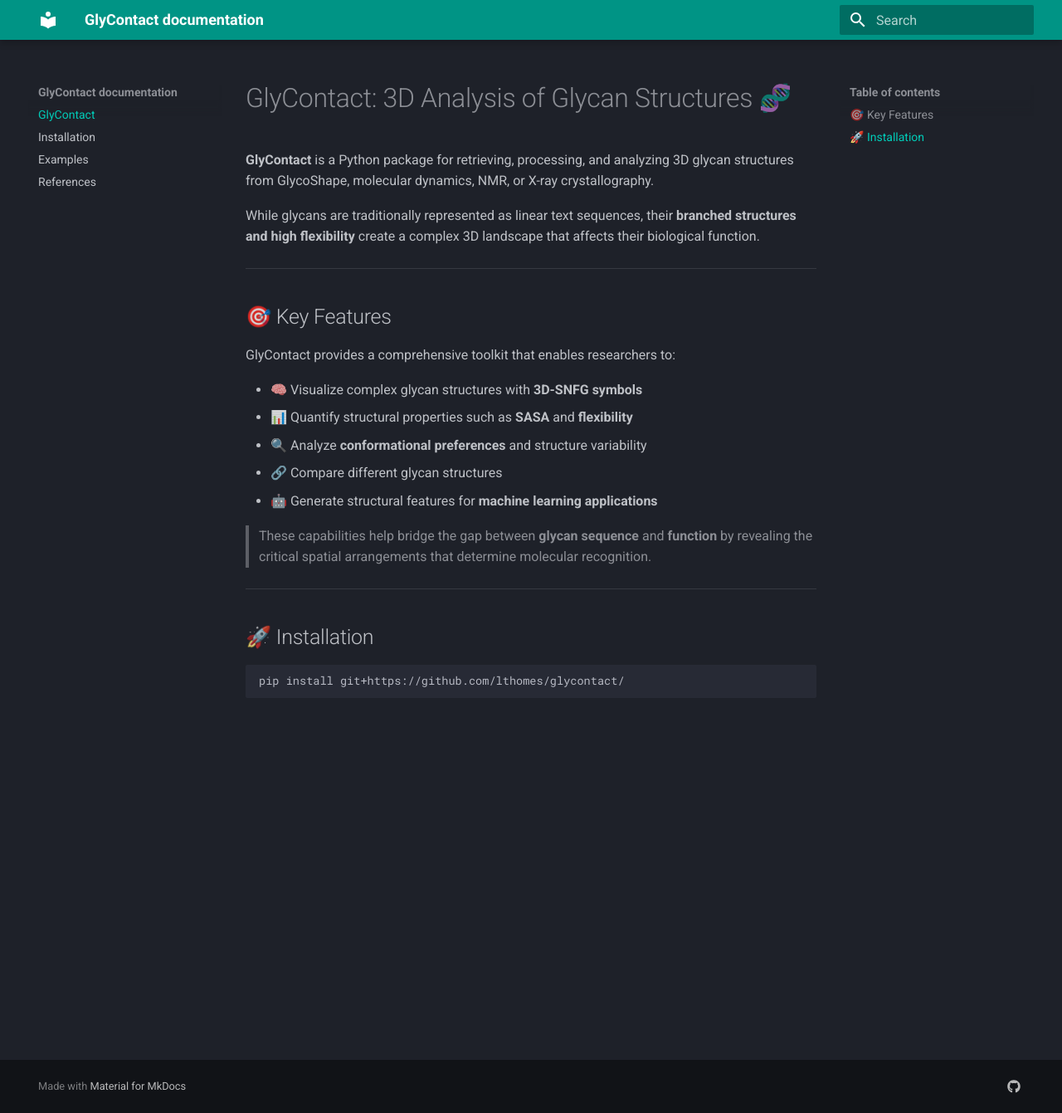
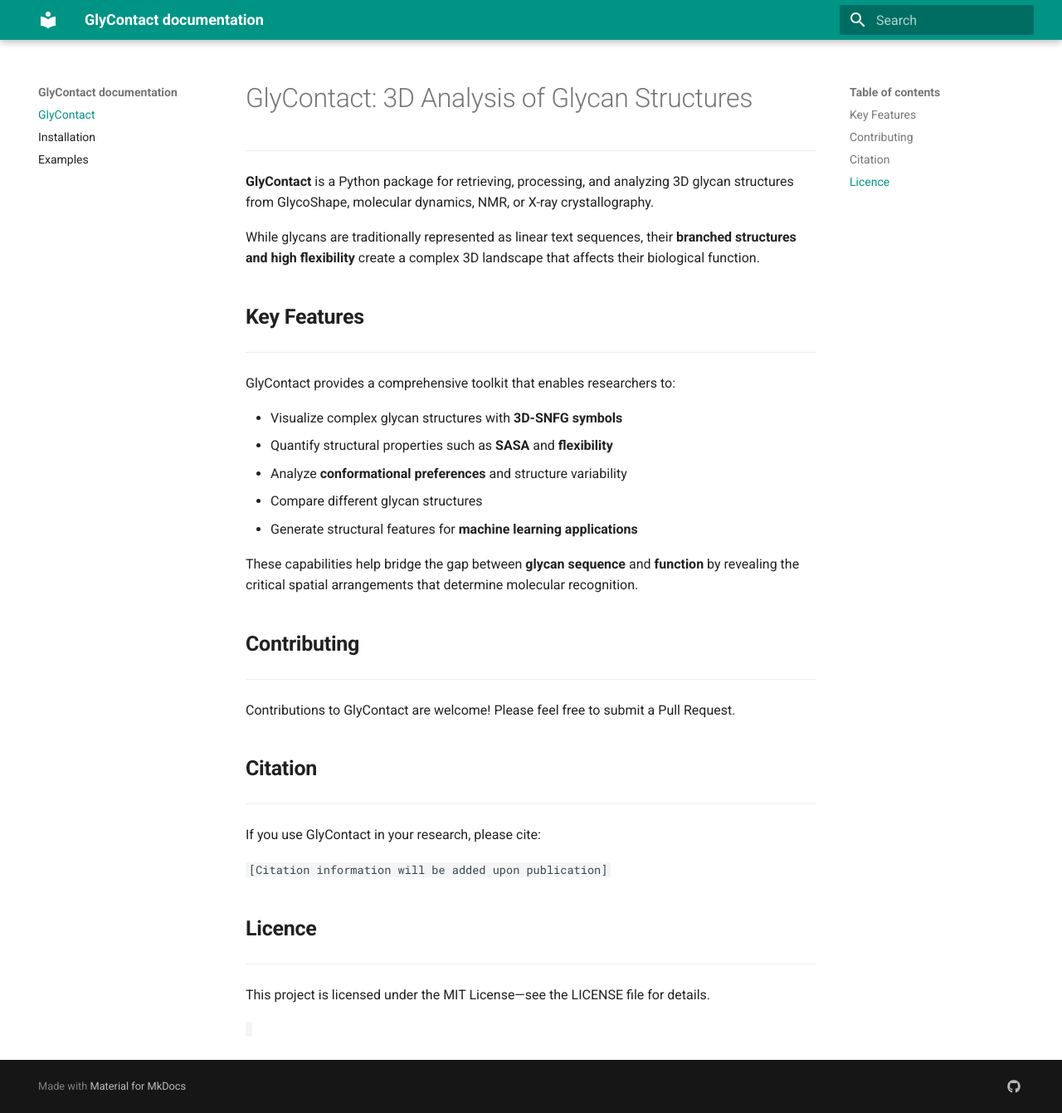
Before and after one commit to lthomes/glycontact, an MkDocs documentation site: the page built from documentation/docs/index.md, in a window 1280 px wide and 1341 px high. Shown: the whole window at 83% size. Built offline with MkDocs 1.6.1 and Material for MkDocs 9.7.7, drawn with Linux system fonts in a browser that asks for light colours.

Commit message:
major update of the documentation (background and style modifications, addition of installation requirements and commands, addition of some examples from GitHub)

````diff
--- a/documentation/docs/index.md
+++ b/documentation/docs/index.md
@@ -1,27 +1,34 @@
-# GlyContact: 3D Analysis of Glycan Structures 🧬
-
+# GlyContact: 3D Analysis of Glycan Structures
+---
 **GlyContact** is a Python package for retrieving, processing, and analyzing 3D glycan structures from GlycoShape, molecular dynamics, NMR, or X-ray crystallography.
 
 While glycans are traditionally represented as linear text sequences, their **branched structures and high flexibility** create a complex 3D landscape that affects their biological function.
 
+
+## **Key Features**
 ---
-
-## 🎯 Key Features
-
 GlyContact provides a comprehensive toolkit that enables researchers to:
 
-- 🧠 Visualize complex glycan structures with **3D-SNFG symbols**
-- 📊 Quantify structural properties such as **SASA** and **flexibility**
-- 🔍 Analyze **conformational preferences** and structure variability
-- 🔗 Compare different glycan structures
-- 🤖 Generate structural features for **machine learning applications**
+- Visualize complex glycan structures with **3D-SNFG symbols**
+- Quantify structural properties such as **SASA** and **flexibility**
+- Analyze **conformational preferences** and structure variability
+- Compare different glycan structures
+- Generate structural features for **machine learning applications**
 
-> These capabilities help bridge the gap between **glycan sequence** and **function** by revealing the critical spatial arrangements that determine molecular recognition.
+These capabilities help bridge the gap between **glycan sequence** and **function** by revealing the critical spatial arrangements that determine molecular recognition.
 
+## **Contributing**
 ---
+Contributions to GlyContact are welcome! Please feel free to submit a Pull Request.
 
-## 🚀 Installation
+## **Citation**
+---
+If you use GlyContact in your research, please cite:
 
-```bash
-pip install git+https://github.com/lthomes/glycontact/
-```
+```[Citation information will be added upon publication]```
+
+## **Licence**
+---
+This project is licensed under the MIT License—see the LICENSE file for details.
+
+```  ```
--- a/documentation/mkdocs.yml
+++ b/documentation/mkdocs.yml
@@ -4,7 +4,7 @@
 theme:
   name: material
   palette:
-    scheme: slate
+    scheme: default
     primary: teal
     accent: indigo
 
@@ -12,7 +12,6 @@
   - GlyContact: index.md
   - Installation: installation.md
   - Examples: examples.md
-  - References: references.md
 
 markdown_extensions:
   - toc:
````
Also changed, not shown: documentation/docs/examples.md (added, +44 -0 lines), documentation/docs/installation.md (added, +22 -0 lines).
